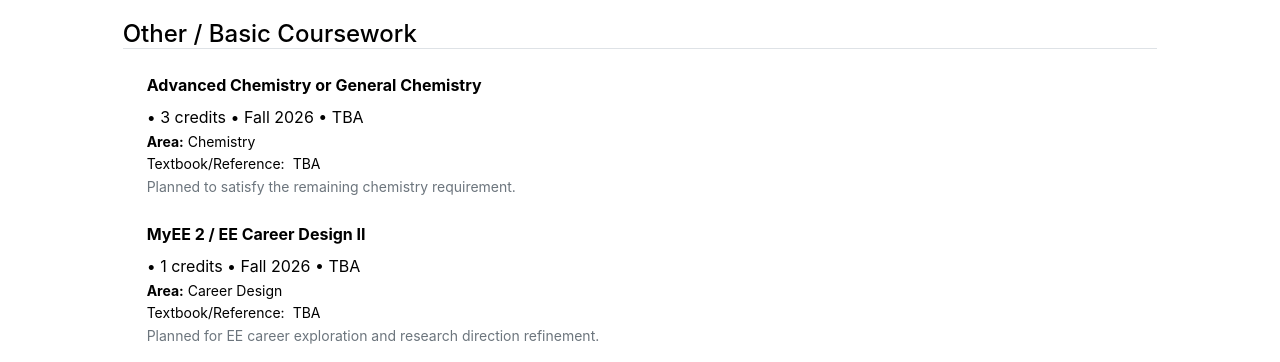
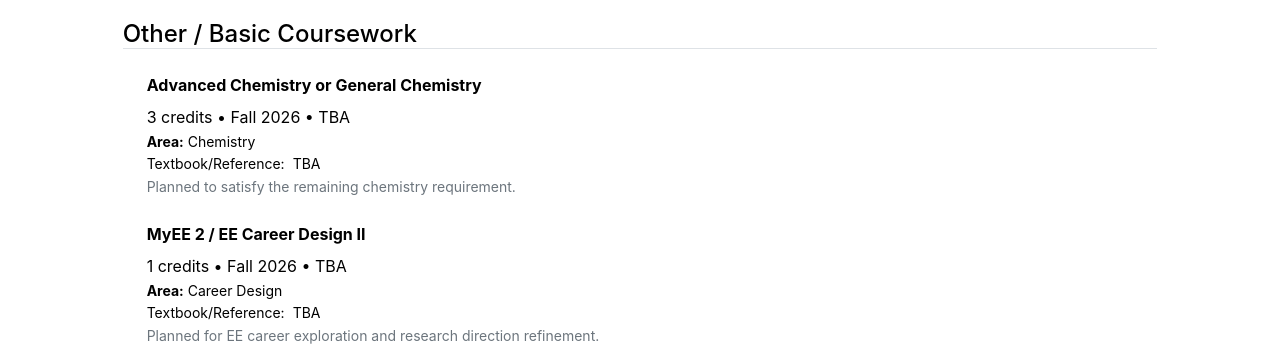
Before and after one commit to ynghyn-na/ynghyn-na.github.io, a Jekyll site: the page built from coursework-field.md, in a window 1280 px wide. Shown: the part 280-642 px from the top of the page. Built offline with Jekyll 4.4.1, drawn with Linux system fonts in a browser that asks for light colours.

Commit message:
Update coursework-field.html

```diff
--- a/_layouts/coursework-field.html
+++ b/_layouts/coursework-field.html
@@ -34,11 +34,27 @@ layout: default
 
                 <p class="fw-bold mb-2">{{ course.title }}</p>
                 <p class="mb-4">
-                  {{ course.grade }}
-                  {% if course.credits %} • {{ course.credits }} credits{% endif %}
-                  {% if matched_term %} • {{ matched_term.title }}{% endif %}
-                  {% if course.professor and course.professor != "" %} • {{ course.professor }}{% endif %}
-                  <br>
+  {% assign printed = false %}
+
+  {% if course.grade %}
+    {{ course.grade }}
+    {% assign printed = true %}
+  {% endif %}
+
+  {% if course.credits %}
+    {% if printed %} • {% endif %}{{ course.credits }} credits
+    {% assign printed = true %}
+  {% endif %}
+
+  {% if matched_term %}
+    {% if printed %} • {% endif %}{{ matched_term.title }}
+    {% assign printed = true %}
+  {% endif %}
+
+  {% if course.professor and course.professor != "" %}
+    {% if printed %} • {% endif %}{{ course.professor }}
+  {% endif %}
+  <br>
 
                   {% if course.topic and course.topic != "" %}
                     <small><b>Area:</b> {{ course.topic }}</small><br>
```
